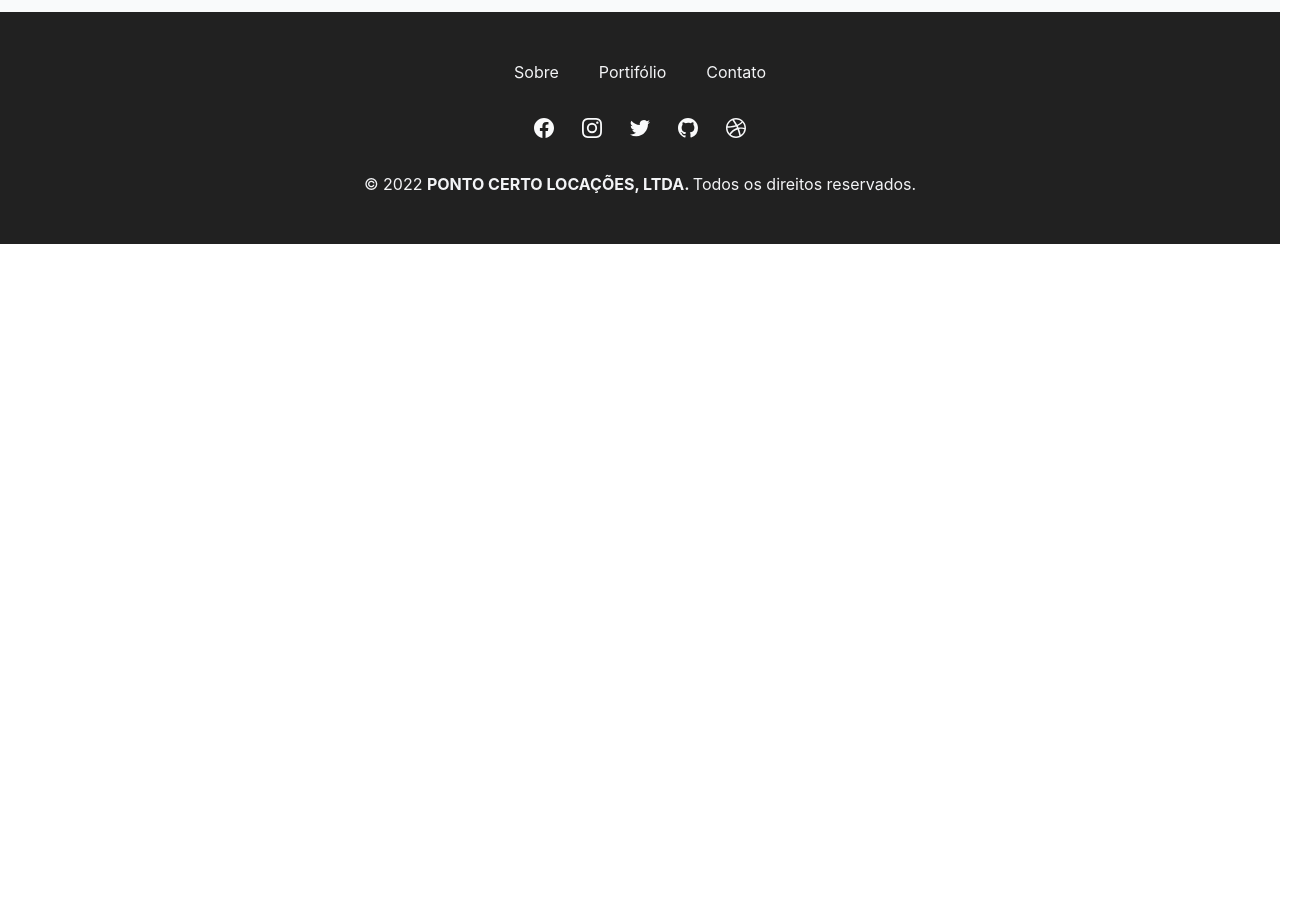
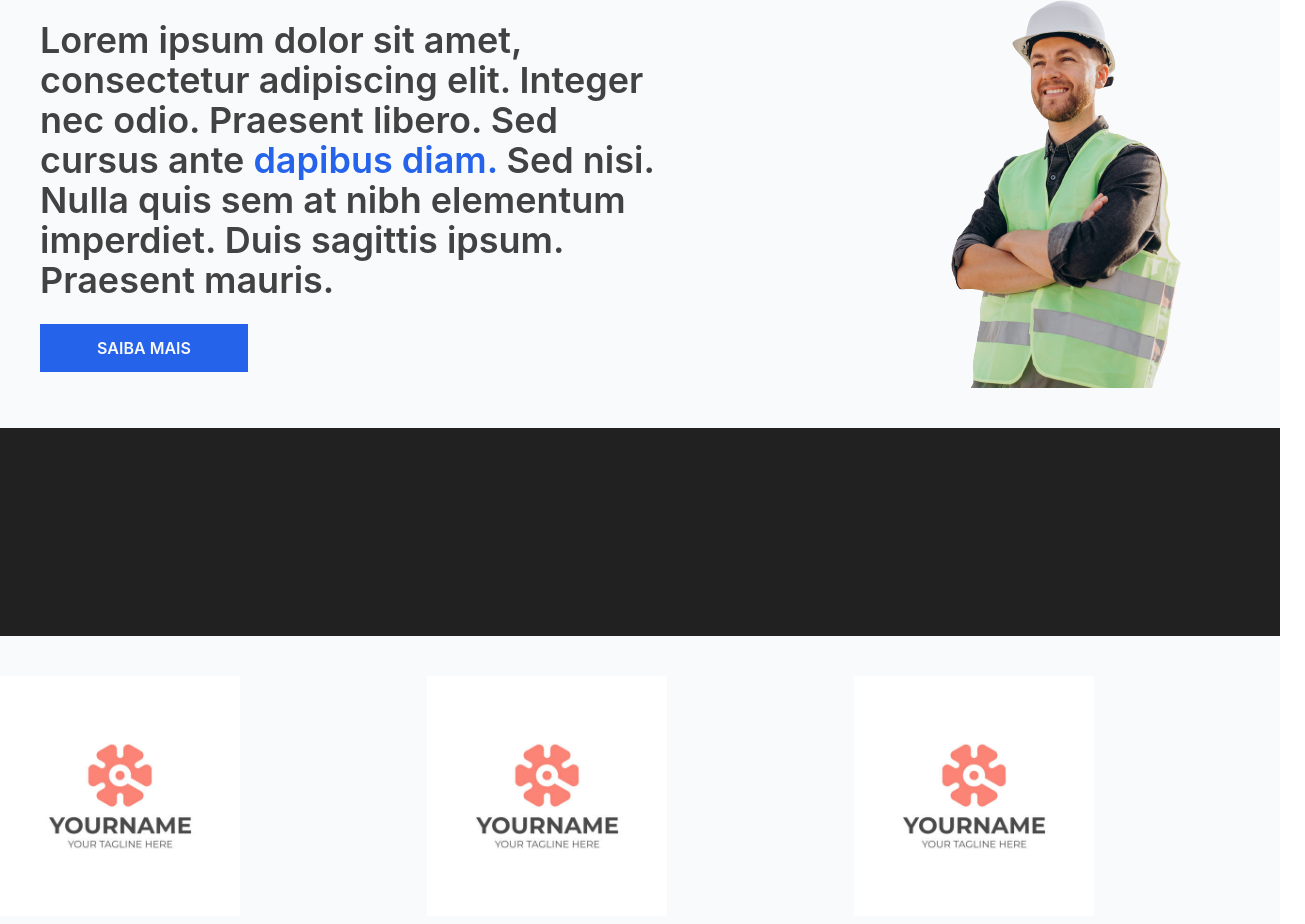
Before and after one commit to mfprado013/web-pcl, a Next.js app: page / in a window 1280 px wide. Shown: the part 844-1768 px from the top of the page, 1305 px wide, since content can reach past the window. Before the commit the page ends 1088 px from the top, so only its background shows below. Built offline with nearby package versions, Linux system fonts and the light colour scheme.

Commit message:
feat: criado about da home e slide de empresas

```diff
--- /dev/null
+++ b/src/components/Pages/Home/Carousel/CompaniesSlides.tsx
@@ -0,0 +1,94 @@
+import Slider from 'react-slick';
+import companyLogo from '@/assets/images/companies/companie-fake.jpeg';
+
+import Link from 'next/link';
+
+var settings = {
+  dots: true,
+  infinite: true,
+  speed: 500,
+  slidesToShow: 4,
+  slidesToScroll: 1,
+  autoplay: true,
+  autoplaySpeed: 3000,
+  responsive: [
+    {
+      breakpoint: 1350,
+      settings: {
+        slidesToShow: 3,
+        slidesToScroll: 2,
+        infinite: true,
+        dots: true
+      }
+    },
+    {
+      breakpoint: 800,
+      settings: {
+        slidesToShow: 2,
+        slidesToScroll: 1
+      }
+    },
+    {
+      breakpoint: 600,
+      settings: {
+        slidesToShow: 1,
+        slidesToScroll: 1,
+        centerMode: true
+      }
+    }
+  ]
+};
+
+export default function CompaniesSlides() {
+  return (
+    <Slider {...settings}>
+      <div>
+        <Link href=''>
+          <a>
+            <img className='object-cover w-60 h-60' src={companyLogo.src} alt='' />
+          </a>
+        </Link>
+      </div>
+      {/* 2 */}
+      <div>
+        <Link href=''>
+          <a>
+            <img className='object-cover w-60 h-60' src={companyLogo.src} alt='' />
+          </a>
+        </Link>
+      </div>
+      {/* 3 */}
+      <div>
+        <Link href=''>
+          <a>
+            <img className='object-cover w-60 h-60' src={companyLogo.src} alt='' />
+          </a>
+        </Link>
+      </div>
+      {/* 4 */}
+      <div>
+        <Link href=''>
+          <a>
+            <img className='object-cover w-60 h-60' src={companyLogo.src} alt='' />
+          </a>
+        </Link>
+      </div>
+      {/* 5 */}
+      <div>
+        <Link href=''>
+          <a>
+            <img className='object-cover w-60 h-60' src={companyLogo.src} alt='' />
+          </a>
+        </Link>
+      </div>
+      {/* 6 */}
+      <div>
+        <Link href=''>
+          <a>
+            <img className='object-cover w-60 h-60' src={companyLogo.src} alt='' />
+          </a>
+        </Link>
+      </div>
+    </Slider>
+  );
+}
--- a/src/pages/index.tsx
+++ b/src/pages/index.tsx
@@ -1,5 +1,9 @@
 import { SiteLayout } from '@/components/Layouts';
 import CarouselSlide from '@/components/Pages/Home/Carousel/CarouselSlide';
+
+import malePicture from '@/assets/images/male-worker.png';
+import Link from 'next/link';
+import CompaniesSlides from '@/components/Pages/Home/Carousel/CompaniesSlides';
 
 const navigation = [
   { name: 'Inicio', href: '/', current: true },
@@ -38,10 +42,34 @@ export default function Index() {
             alt=''
           /> */}
         </header>
-        <div className='max-w-7xl mx-auto'>
-          <main>
-            <h1>ponto certo</h1>
-          </main>
+        {/* about */}
+        <div className='max-w-7xl mx-auto mt-10'>
+          <div className='flex justify-between mb-10'>
+            <div className='pl-10 pt-10 flex flex-col'>
+              <h2 className='break-words font-semibold text-4xl text-cinza-600'>
+                Lorem ipsum dolor sit amet, consectetur adipiscing elit. Integer nec odio.
+                Praesent libero. Sed cursus ante{' '}
+                <span className='text-blue-600'>dapibus diam.</span> Sed nisi. Nulla quis
+                sem at nibh elementum imperdiet. Duis sagittis ipsum. Praesent mauris.
+              </h2>
+              <div className='mt-6 mr-5 sm:mr-0'>
+                <Link href='/portifolio'>
+                  <a className='bg-blue-600 hover:bg-blue-500 text-gray-50 uppercase font-semibold text-center w-full sm:w-52 px-5 py-3 flex justify-center'>
+                    saiba mais
+                  </a>
+                </Link>
+              </div>
+            </div>
+            <img src={malePicture.src} alt='about-bussiness' className='hidden md:flex' />
+          </div>
+        </div>
+        {/*  */}
+        <div className='bg-cinza-800 w-full h-52 mb-10'></div>
+        {/* companies slides */}
+        <div className=' max-w-xs sm:max-w-lg md:max-w-3xl  lg:max-w-5xl xl:max-w-7xl mx-auto mt-10'>
+          <div className=''>
+            <CompaniesSlides />
+          </div>
         </div>
         {/* <div className='mx-auto max-w-7xl bg-white'></div> */}
       </SiteLayout>
```
Also changed, not shown: src/assets/images/companies/companie-fake.jpeg (added), src/assets/images/male-worker.png (added).
